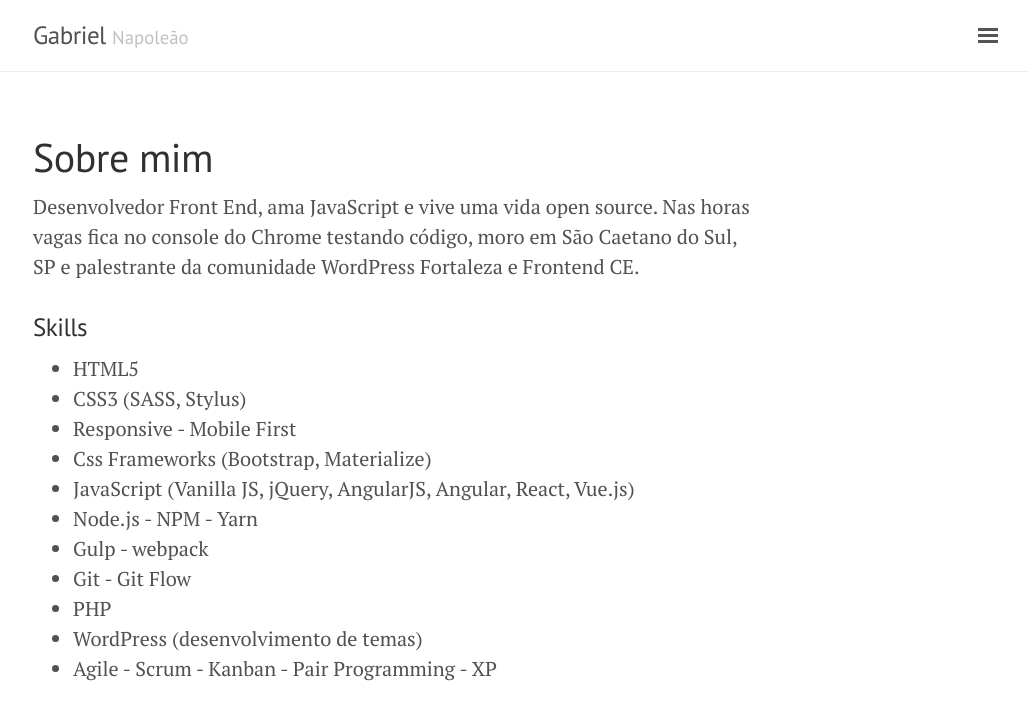
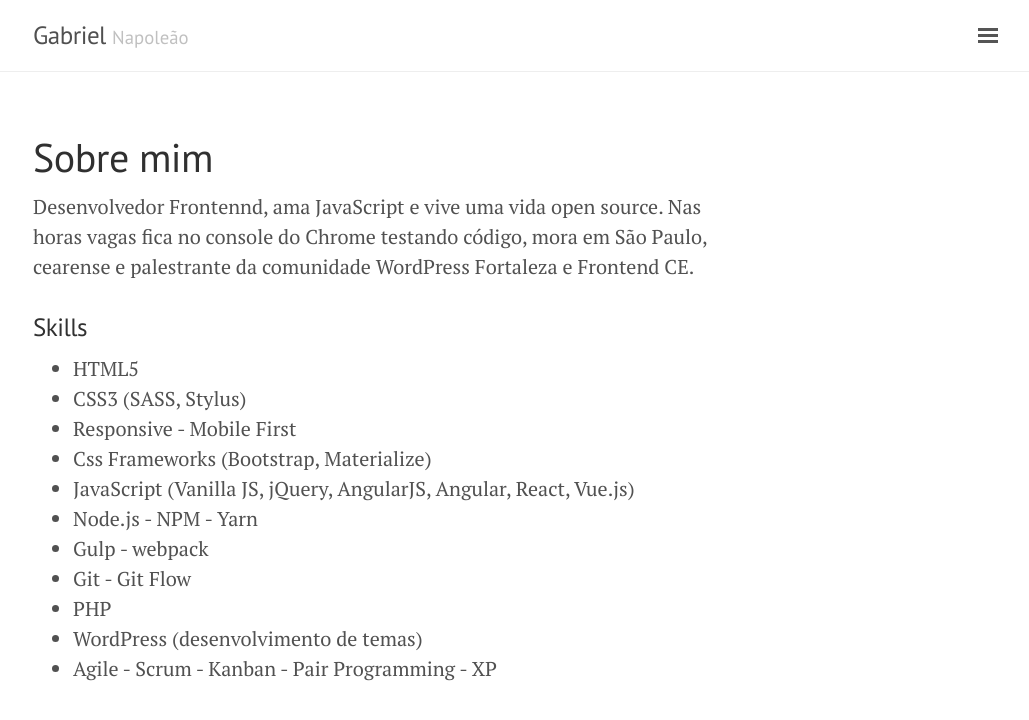
Before and after one commit to whoamindx/whoamindx.github.io, a Jekyll site: the page built from about.md, in a window 1280 px wide. Shown: the top 720 px of the page, without its empty margins (247-1276 px from the left). Built offline with Jekyll 4.4.1, drawn with Linux system fonts in a browser that asks for light colours.

Commit message:
Update about.md

```diff
--- a/about.md
+++ b/about.md
@@ -3,7 +3,7 @@ layout: page
 title: Sobre mim
 ---
 
-Desenvolvedor Front End, ama JavaScript e vive uma vida open source. Nas horas vagas fica no console do Chrome testando código, moro em São Caetano do Sul, SP e palestrante da comunidade WordPress Fortaleza e Frontend CE.
+Desenvolvedor Frontennd, ama JavaScript e vive uma vida open source. Nas horas vagas fica no console do Chrome testando código, mora em São Paulo, cearense e palestrante da comunidade WordPress Fortaleza e Frontend CE.
 
 ### Skills
 * HTML5
```
